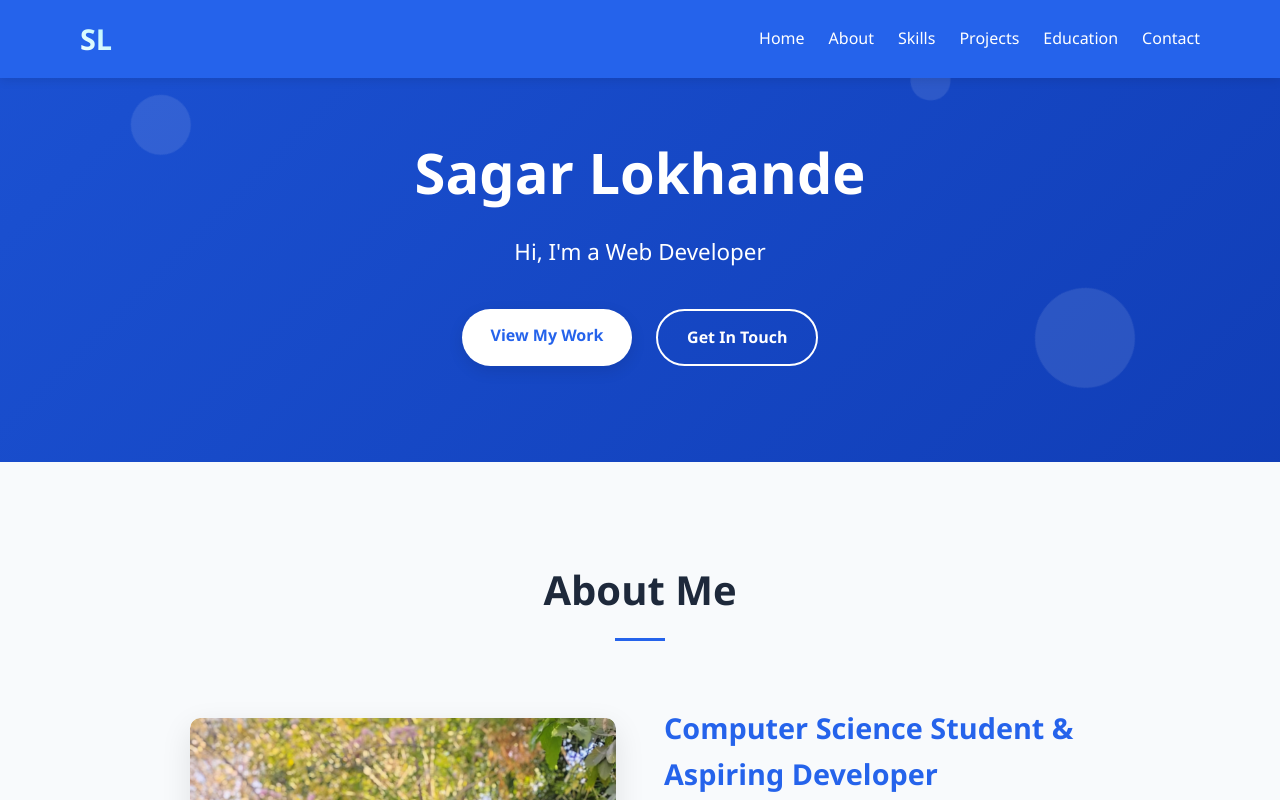
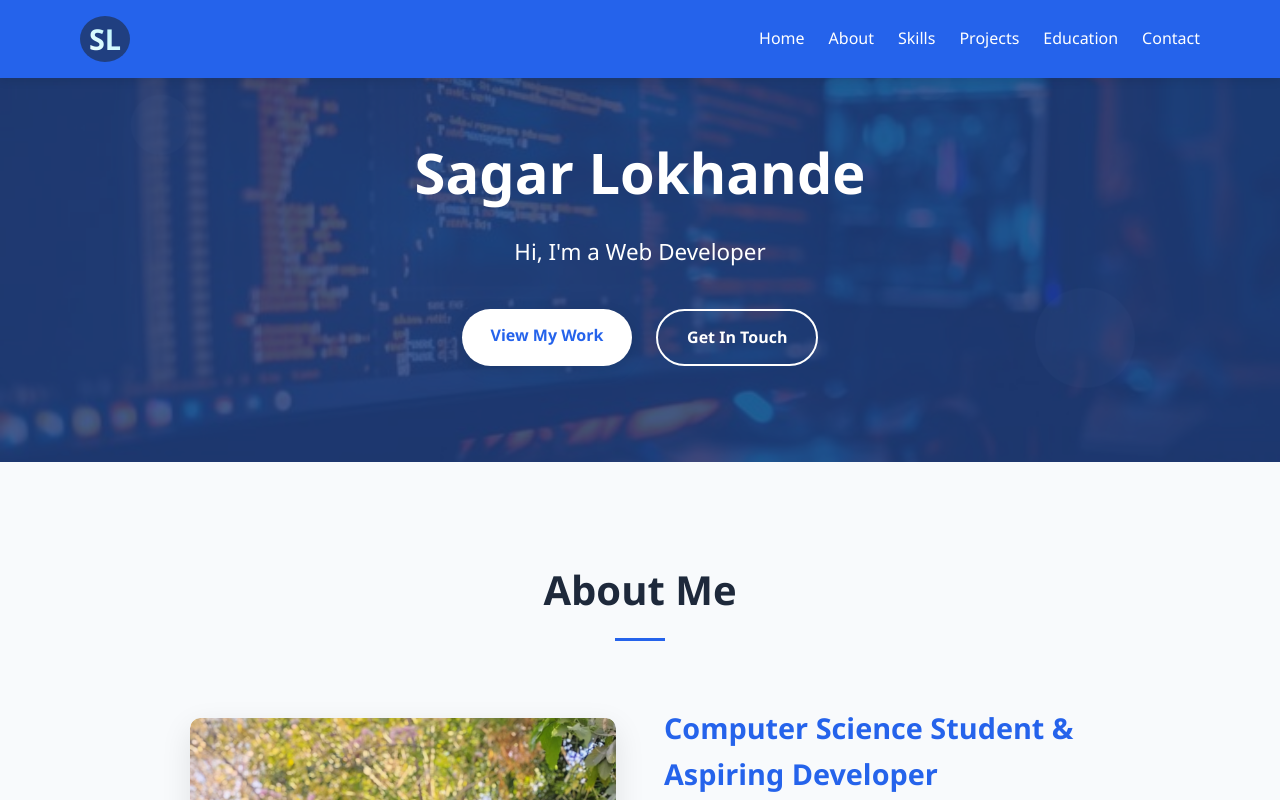
Before and after one commit to sagar-lokhande-96/pehchan, a plain HTML site: page index.html in a window 1280 px wide. Shown: the top 800 px of the page. Drawn offline with nearby package versions, Linux system fonts and the light colour scheme.

Commit message:
added image in bg and setup the courner logo

```diff
--- a/index.html
+++ b/index.html
@@ -19,7 +19,9 @@
     <header id="header">
       <div class="container">
         <nav>
-          <div class="logo">SL</div>
+          <div class="logo-circle">
+            <div class="logo">SL</div>
+          </div>
           <div class="menu-toggle" id="menuToggle">☰</div>
           <ul class="nav-links" id="navLinks">
             <li style="--i: 1"><a href="#home">Home</a></li>
@@ -58,7 +60,7 @@
         <h2 class="section-title reveal">About Me</h2>
         <div class="about-content">
           <div class="about-image reveal">
-            <img src="img.jpeg" alt="Sagar Lokhande" />
+            <img src="./images/img.jpeg" alt="Sagar Lokhande" />
           </div>
           <div class="about-text reveal">
             <h3>Computer Science Student & Aspiring Developer</h3>
--- a/script.js
+++ b/script.js
@@ -88,9 +88,9 @@ window.addEventListener("scroll", function () {
   const heroSection = document.querySelector(".hero");
   const scrollPosition = window.pageYOffset;
 
-  if (scrollPosition <= heroSection.offsetHeight) {
-    heroSection.style.backgroundPositionY = scrollPosition * 0.5 + "px";
-  }
+  // if (scrollPosition <= heroSection.offsetHeight) {
+  //   heroSection.style.backgroundPositionY = scrollPosition * 0.5 + "px";
+  // }
 });
 
 // Typing animation for hero section
--- a/style.css
+++ b/style.css
@@ -1,7 +1,7 @@
 /* Root Variables */
 :root {
   --primary: #2563eb;
-  --primary-dark: #0f3bb3;
+  --primary-dark: #2c52b8;
   --secondary: #3b82f6;
   --dark: #1e293b;
   --light: #f8fafc;
@@ -177,6 +177,14 @@ nav {
   padding: 1rem 0;
 }
 
+.logo-circle{
+  background-color: rgb(32, 63, 128);
+  height: auto;
+  width: 50px;
+  text-align: center;
+  border-radius: 50%;
+}
+
 .logo {
   font-size: 1.8rem;
   font-weight: bold;
@@ -235,36 +243,36 @@ nav {
   transform: rotate(90deg);
 }
 
-/* Hero Section */
 .hero {
   padding: 8rem 1rem 6rem;
-  background: linear-gradient(135deg, var(--primary), var(--primary-dark));
-  background-size: 200% 200%;
-  animation: gradientBg 15s ease infinite;
+  background: url("./images/abc.jpeg") center center / cover no-repeat;
+  background-position: center top;
+  background-attachment: fixed;
+  position: relative;
   color: white;
   text-align: center;
-  position: relative;
+  z-index: 1;
   overflow: hidden;
 }
 
+/* Add overlay */
 .hero::before {
   content: "";
   position: absolute;
   top: 0;
   left: 0;
+  height: 100%;
   width: 100%;
-  height: 100%;
-  background: url("/api/placeholder/1000/800") center/cover no-repeat;
-  opacity: 0.1;
-  animation: pulse 10s infinite ease-in-out;
+  background: rgba(32, 63, 128, 0.834); /* your desired overlay color */
+  z-index: 2;
 }
 
+/* Ensure text shows above overlay */
 .hero-content {
   position: relative;
-  max-width: 800px;
-  margin: 0 auto;
-  z-index: 2;
+  z-index: 3;
 }
+
 
 .hero h1 {
   font-size: 3.5rem;
```
Also changed, not shown: images/abc.jpeg (added), images/img.jpeg (renamed from img.jpeg).
